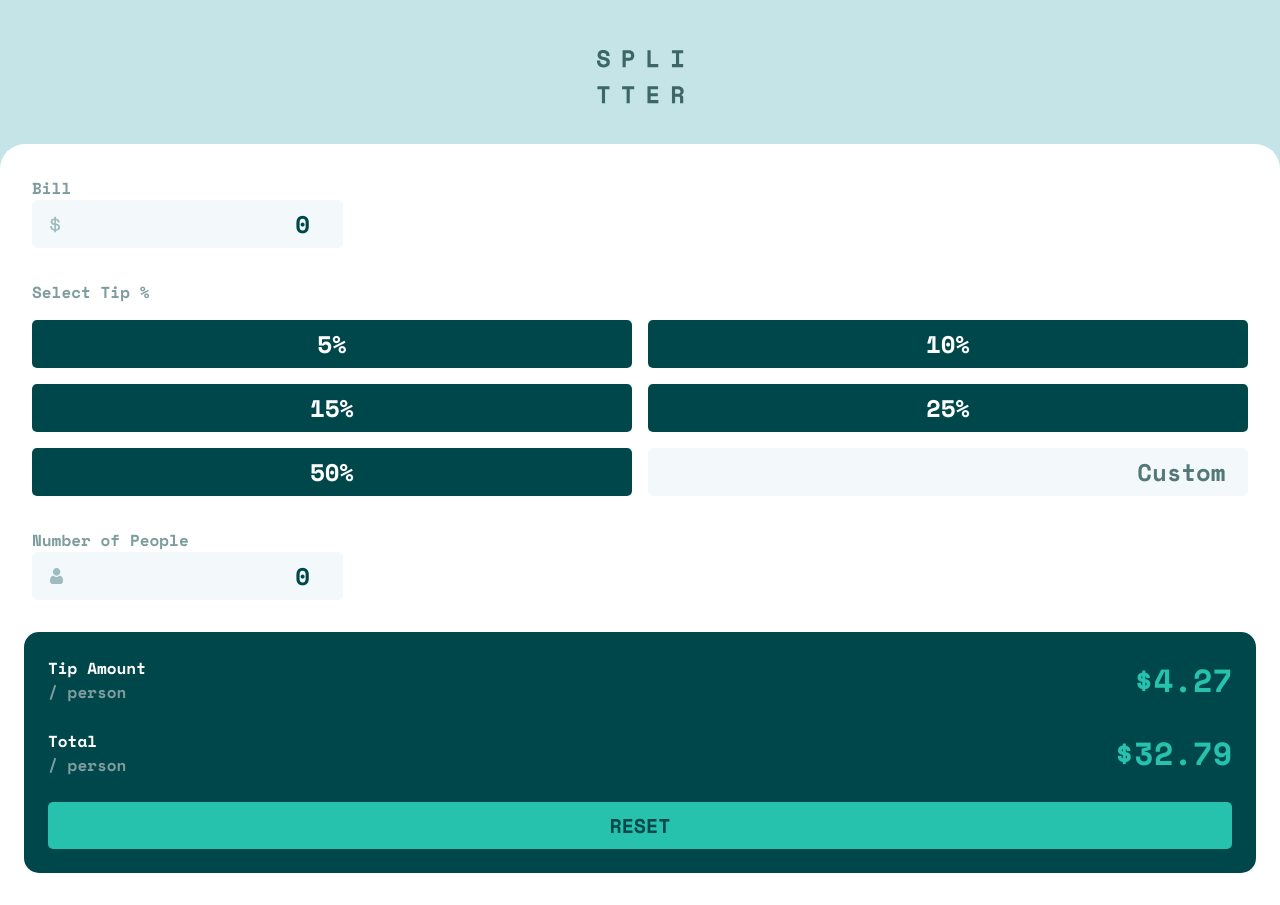
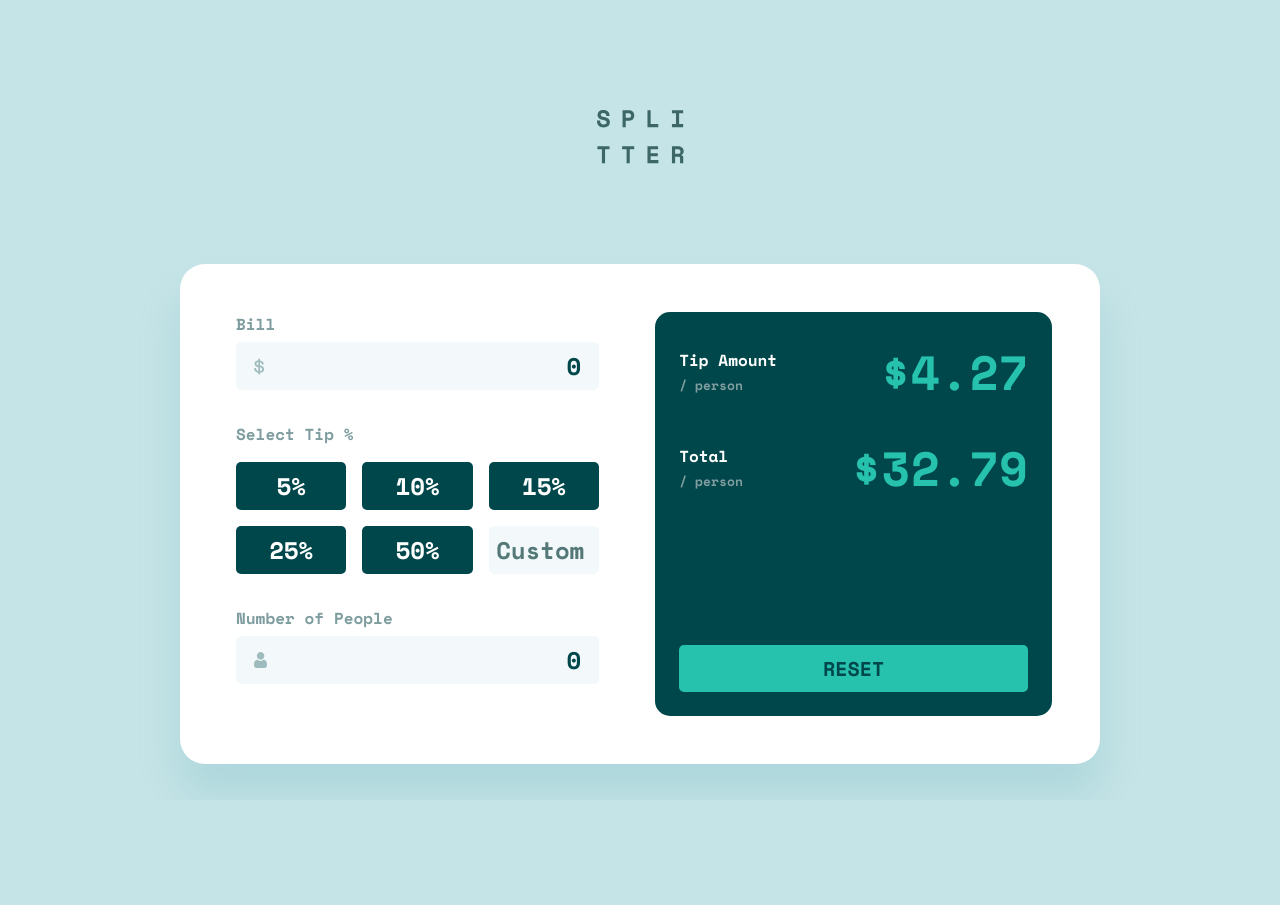
Before and after one commit to HiannaRosa/calculadora-gorjeta, a plain HTML site: page index.html in a window 1280 px wide. After the commit the page ends 800 px from the top, so only its background shows below. Drawn offline with nearby package versions, Linux system fonts and the light colour scheme.

Commit message:
Termino do desktop e inicio do JS

```diff
--- a/style.css
+++ b/style.css
@@ -32,6 +32,7 @@ main{
     background-color: var(--white);
     padding: 3.2rem 2.4rem;
     border-radius: 25px 25px 0px 0px;
+    box-shadow: 0 32px 43px 0 #4FA6AF33;
 }
 
 .info{
@@ -41,6 +42,8 @@ main{
     }
     strong {
         color: var(--greyish-turquoise);
+        display: block;
+        margin-bottom: .6rem;
     }
     .input-box{
         display: flex;
@@ -48,8 +51,6 @@ main{
         justify-content: space-between;
         background-color: var(--antiflash-white);
         padding: 0.6rem 1.8rem;
-        height: 4.8rem;
-        width: 31.1rem;
         border-radius: 5px;
 
         input{
@@ -82,10 +83,9 @@ main{
                 border: none;
                 border-radius: .5rem;
                 font-weight: 700;
-                text-align: right;
+                text-align: center;
                 font-size: 2.4rem;
                 width: 100%;
-                text-align: right;
                 padding-right: .75rem;
             }
             input::placeholder{
@@ -103,6 +103,9 @@ main{
             color: var(--white);
             font-size: 2.4rem;
             font-weight: 700;
+        }
+        .button-selected{
+            background-color: var(--keppel);
         }
     }
 }
@@ -145,3 +148,59 @@ main{
         font-weight: 700;
     }
 }
+
+@media(min-width: 920px){
+    body{
+        display: flex;
+        flex-direction: column;
+    }
+    header {
+        margin: 6rem;
+    }
+    main{
+        width: 92rem;
+        display: flex;
+        gap: 4.8rem;
+        padding: 4.8rem;
+        margin-inline: auto;
+        border-radius: 2.5rem;
+
+        section{
+            width: 100%;
+        }
+
+        input::-webkit-inner-spin-button, input::-webkit-outer-spin-button{
+            display: none;
+        }
+
+        .info .tip .buttons{
+            grid-template-columns: repeat(3,1fr);
+
+            button{
+                transition: .5s;
+                margin-top: auto;
+            }
+
+            button:hover{
+                background-color: var(--keppel);
+                cursor: pointer;
+                transition: .5s;
+            }
+        }
+        .results{
+            display: flex;
+            flex-direction: column;
+            justify-content: space-between;
+
+            .amount strong, .total strong{
+                font-size: 4.8rem;
+            }
+            .total span, .amount span{
+                font-size: 1.3rem;
+            }
+            button{
+                margin-top: auto;
+            }
+        }
+    }
+}
```
Also changed, not shown: 1 other file.
